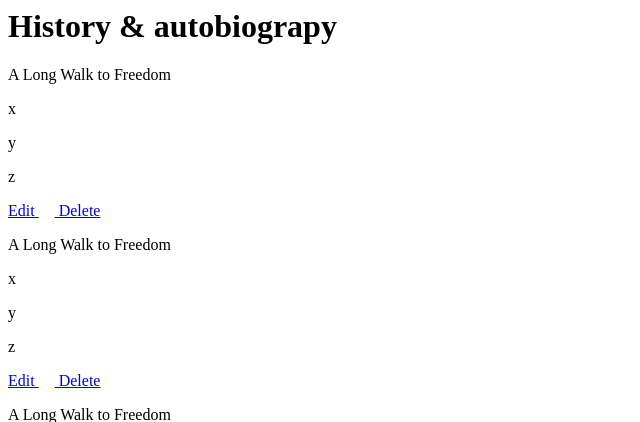
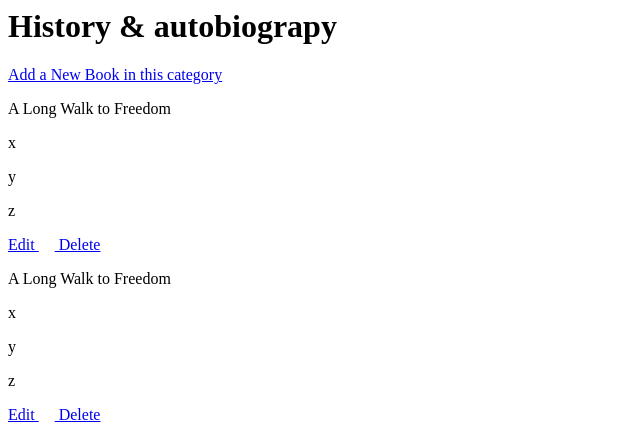
Before and after one commit to saifabdullah/bookcatalog, a Flask app: page /cataloghome/1/ in a window 1280 px wide. Shown: the top 422 px of the page, without its empty margins (0-640 px from the left). Run offline with Flask 2, Linux system fonts and the light colour scheme.

Commit message:
Added the "Create a New Book Entry" link in the catalog homepage

```diff
--- a/templates/catalog.html
+++ b/templates/catalog.html
@@ -4,6 +4,9 @@
 
 <h1>{{bookcategory.name}}</h1>
 
+<p>
+<a href ='{{url_for('newBook',bookcategory_id=bookcategory.id)}}'> 	Add a New Book in this category  </a>
+</p>
 {% for i in items%}
 
 <div>
```
